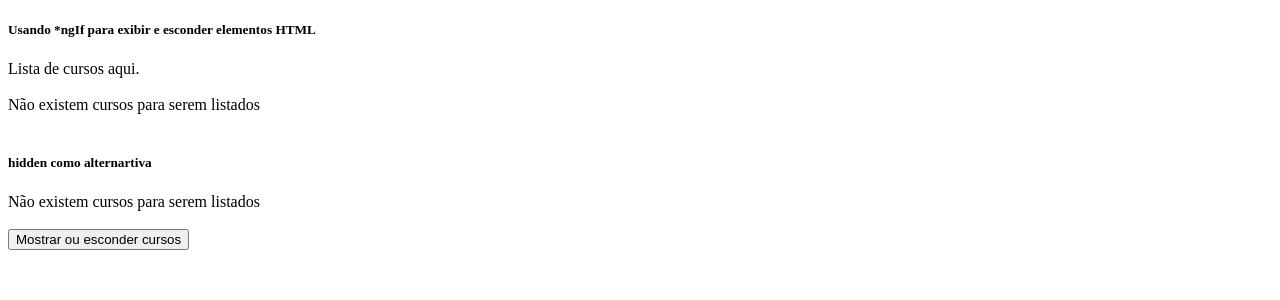
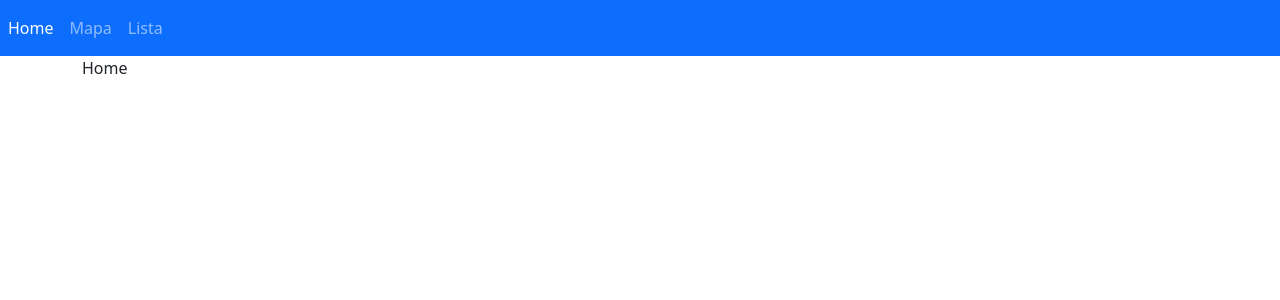
Before and after one commit to renatodev95/angular-training, an Angular app in the folder diretivas/: page / in a window 1280 px wide. Shown: the top 300 px of the page. Built offline with nearby package versions, Linux system fonts and the light colour scheme.

Commit message:
#26 Diretivas: ngSwitch, ngSwitchCase e ngSwitchDefault

```diff
--- a/diretivas/angular.json
+++ b/diretivas/angular.json
@@ -28,6 +28,7 @@
               "src/assets"
             ],
             "styles": [
+              "node_modules/bootstrap/dist/css/bootstrap.min.css",
               "src/styles.css"
             ],
             "scripts": []
--- a/diretivas/package.json
+++ b/diretivas/package.json
@@ -18,6 +18,7 @@
     "@angular/platform-browser": "~12.2.0",
     "@angular/platform-browser-dynamic": "~12.2.0",
     "@angular/router": "~12.2.0",
+    "bootstrap": "^5.1.3",
     "rxjs": "~6.6.0",
     "tslib": "^2.3.0",
     "zone.js": "~0.11.4"
--- a/diretivas/src/app/app.component.html
+++ b/diretivas/src/app/app.component.html
@@ -1 +1,2 @@
-<app-diretiva-ngif></app-diretiva-ngif>
+<!-- <app-diretiva-ngif></app-diretiva-ngif> -->
+<app-diretiva-ngswitch></app-diretiva-ngswitch>
--- a/diretivas/src/app/app.module.ts
+++ b/diretivas/src/app/app.module.ts
@@ -4,11 +4,13 @@
 import { AppRoutingModule } from './app-routing.module';
 import { AppComponent } from './app.component';
 import { DiretivaNgifComponent } from './diretiva-ngif/diretiva-ngif.component';
+import { DiretivaNgswitchComponent } from './diretiva-ngswitch/diretiva-ngswitch.component';
 
 @NgModule({
   declarations: [
     AppComponent,
-    DiretivaNgifComponent
+    DiretivaNgifComponent,
+    DiretivaNgswitchComponent
   ],
   imports: [
     BrowserModule,
--- /dev/null
+++ b/diretivas/src/app/diretiva-ngswitch/diretiva-ngswitch.component.html
@@ -0,0 +1,21 @@
+<nav class="navbar navbar-expand-lg navbar-dark bg-primary">
+  <div class="collapse navbar-collapse" id="navbarNav">
+    <ul class=" nav navbar-nav">
+      <li class="nav-item">
+        <a class="nav-link" [class.active]="aba == 'home'" (click)="aba = 'home'">Home</a>
+      </li>
+      <li class="nav-item">
+        <a class="nav-link" [class.active]="aba == 'mapa'" (click)="aba = 'mapa'">Mapa</a>
+      </li>
+      <li class="nav-item">
+        <a class="nav-link" [class.active]="aba == 'lista'" (click)="aba = 'lista'">Lista</a>
+      </li>
+    </ul>
+  </div>
+</nav>
+
+<div class="container" [ngSwitch]="aba">
+  <p *ngSwitchCase="'mapa'">Modo Mapa ativado</p>
+  <p *ngSwitchCase="'lista'">Modo Lista ativado</p>
+  <p *ngSwitchDefault>Home</p>
+</div>
--- /dev/null
+++ b/diretivas/src/app/diretiva-ngswitch/diretiva-ngswitch.component.ts
@@ -0,0 +1,17 @@
+import { Component, OnInit } from '@angular/core';
+
+@Component({
+  selector: 'app-diretiva-ngswitch',
+  templateUrl: './diretiva-ngswitch.component.html',
+  styleUrls: ['./diretiva-ngswitch.component.css']
+})
+export class DiretivaNgswitchComponent implements OnInit {
+
+  aba: string = 'home';
+
+  constructor() { }
+
+  ngOnInit(): void {
+  }
+
+}
--- a/diretivas/src/styles.css
+++ b/diretivas/src/styles.css
@@ -1 +1,2 @@
 /* You can add global styles to this file, and also import other style files */
+@import '~bootstrap/dist/css/bootstrap.min.css';
```
Also changed, not shown: diretivas/src/app/diretiva-ngswitch/diretiva-ngswitch.component.css (added), 1 other file (tests, documents, lock files or other folders).
